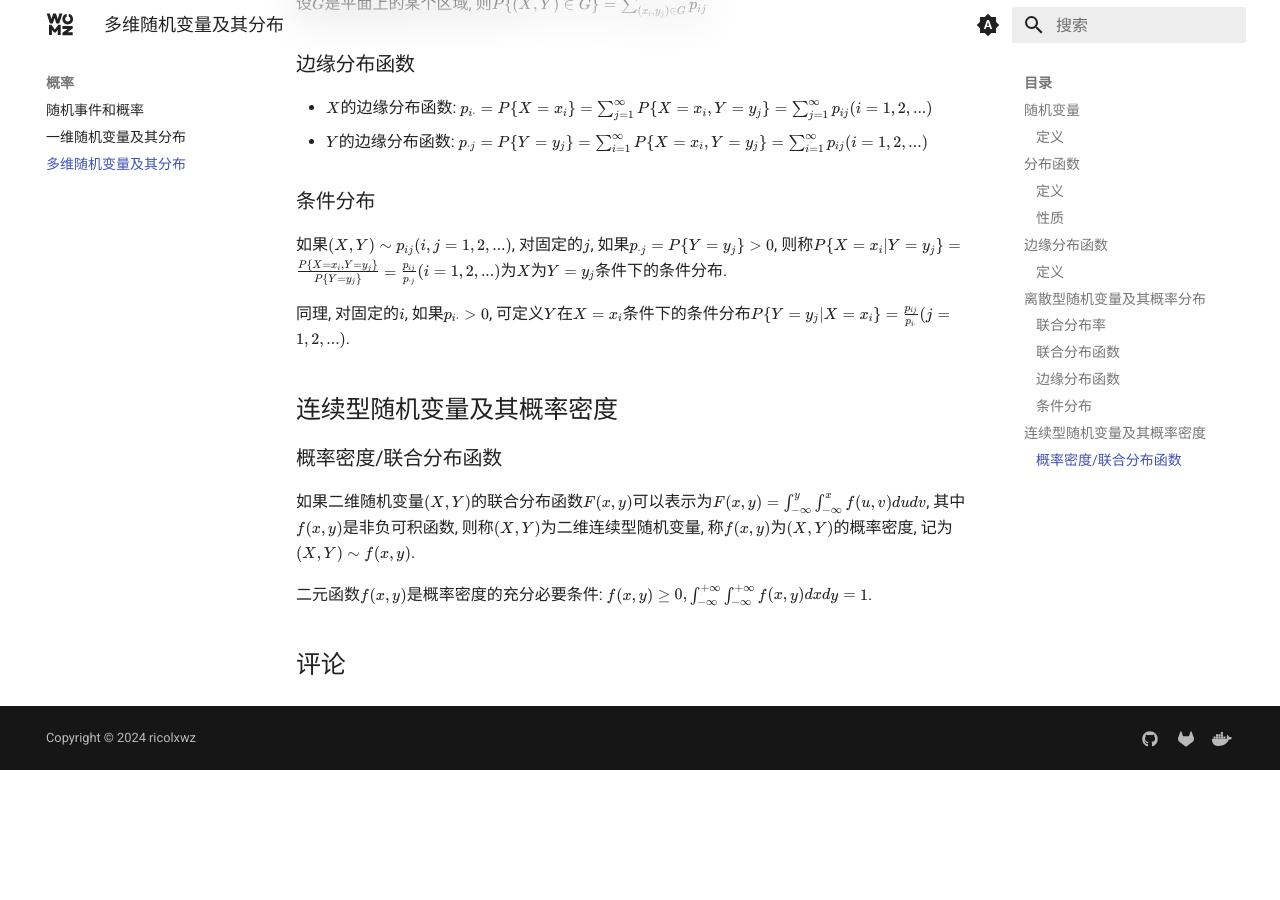
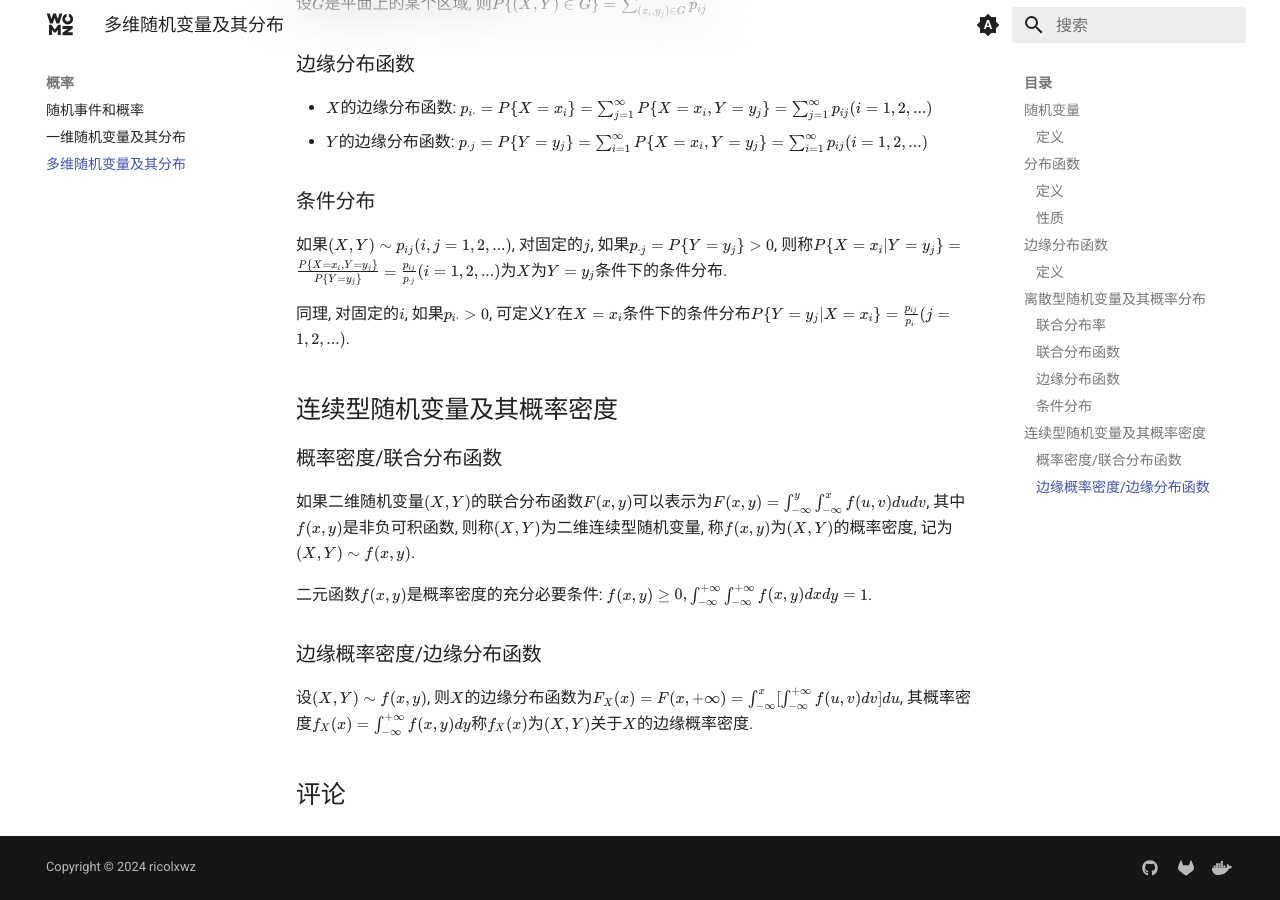
Before and after one commit to sigmax01/ml, an MkDocs documentation site: the page built from docs/概率/多维随机变量及其分布.md, in a window 1280 px wide and 900 px high, scrolled down 1999 px. Built offline with MkDocs 1.6.1 and Material for MkDocs 9.7.7, drawn with Linux system fonts in a browser that asks for light colours; comment, search, counter and statistics services are not loaded; before the commit the page ends 2769 px from its top, so only the background shows below that.

Commit message:
docs: Update documentation with information on marginal probability density and distribution functions for multi-dimensional random variables

```diff
--- a/docs/概率/多维随机变量及其分布.md
+++ b/docs/概率/多维随机变量及其分布.md
@@ -81,3 +81,7 @@ $F_X(x)=P\{X\leq x\}=P\{X\leq x, Y<+\infty\}=\lim_{y\rightarrow +\infty}P\{X\leq
 如果二维随机变量$(X, Y)$的联合分布函数$F(x, y)$可以表示为$F(x, y)=\int_{-\infty}^y\int_{-\infty}^xf(u, v)dudv$, 其中$f(x, y)$是非负可积函数, 则称$(X, Y)$为二维连续型随机变量, 称$f(x, y)$为$(X, Y)$的概率密度, 记为$(X, Y)\sim f(x, y)$.
 
 二元函数$f(x, y)$是概率密度的充分必要条件: $f(x, y)\geq 0, \int_{-\infty}^{+\infty}\int_{-\infty}^{+\infty}f(x, y)dxdy = 1$.
+
+### 边缘概率密度/边缘分布函数
+
+设$(X, Y)\sim f(x, y)$, 则$X$的边缘分布函数为$F_X(x)=F(x, +\infty)=\int^x_{-\infty}[\int^{+\infty}_{-\infty}f(u, v)dv]du$, 其概率密度$f_X(x)=\int_{-\infty}^{+\infty}f(x, y)dy$称$f_X(x)$为$(X, Y)$关于$X$的边缘概率密度.
```
